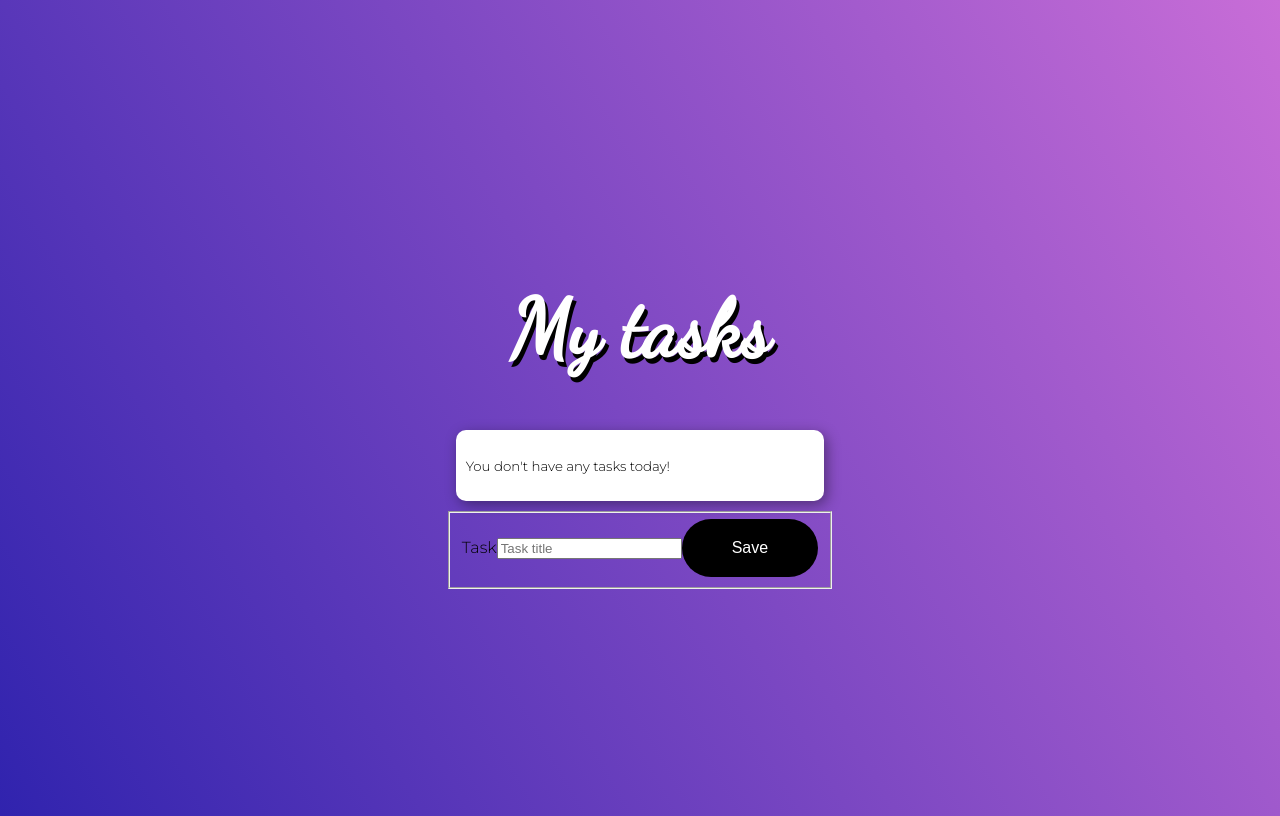
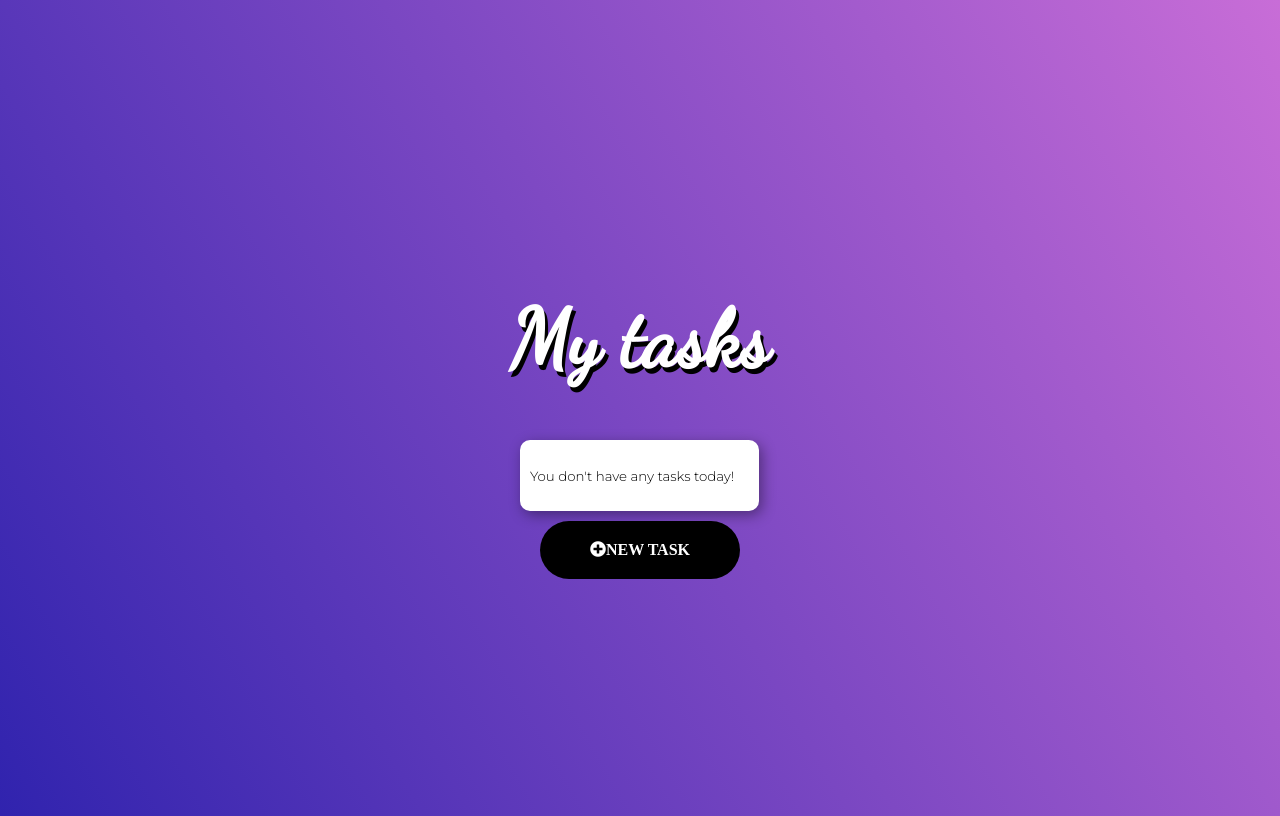
Before and after one commit to leandropicoli/todo-lite, an Angular app: page / in a window 1280 px wide. Built offline with nearby package versions, Linux system fonts and the light colour scheme.

Commit message:
Create transitions between todos mode

```diff
--- a/src/app/app.component.html
+++ b/src/app/app.component.html
@@ -1,5 +1,5 @@
-<h1 class="title">{{title}}</h1>
-<ul>
+<h1 class="title animated jackInTheBox">{{title}}</h1>
+<ul class="animated flipInX" *ngIf="mode=='list'">
   <p *ngIf="todos.length==0"><small>You don't have any tasks today!</small></p>
   <li *ngFor="let todo of todos">{{todo.title}}
     <button *ngIf="!todo.done" (click)="markAsDone(todo)">Done</button>
@@ -7,6 +7,7 @@
     <button (click)="remove(todo)">Delete</button></li>
 </ul>
 
+<div id="modal" *ngIf="mode=='add'" class="animated flipInX">
   <form [formGroup]="form">
     <fieldset>
       <label>Task</label>
@@ -18,3 +19,11 @@
       <button class="button" [disabled]="form.invalid" (click)="add()">Save</button>
     </fieldset>
   </form>
+</div>
+
+<button class="add-button animated fadeInUp button" (click)="changeMode('add')" *ngIf="mode=='list'">
+  <i class="fas fa-plus-circle">NEW TASK</i>
+</button>
+<button class="add-button animated fadeInUp button" (click)="changeMode('list')" *ngIf="mode=='add'">
+  <i class="fas fa-times">CANCEL</i>
+</button>
--- a/src/app/app.component.ts
+++ b/src/app/app.component.ts
@@ -8,6 +8,7 @@ import { Todo } from 'src/models/todo.model';
   styleUrls: ['./app.component.css']
 })
 export class AppComponent {
+  public mode = 'list';
   public todos: Todo[] = [];
   public title: String = 'My tasks';
   public form: FormGroup;
@@ -64,4 +65,8 @@ export class AppComponent {
     if (data)
       this.todos = JSON.parse(data);
   }
+
+  changeMode(mode: string) {
+    this.mode = mode;
+  }
 }
```
Lines whose indentation alone changed are shown as unchanged.
